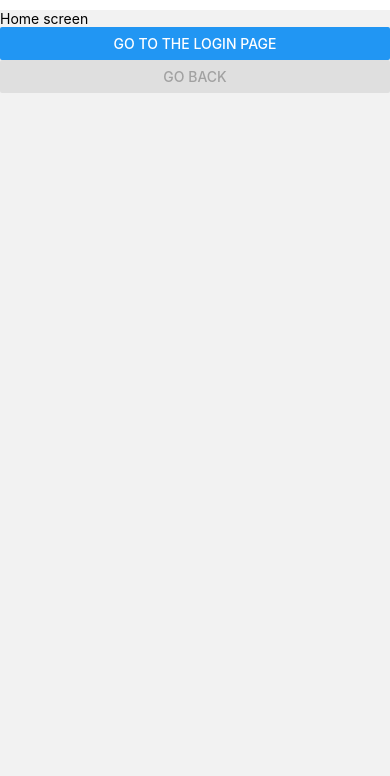
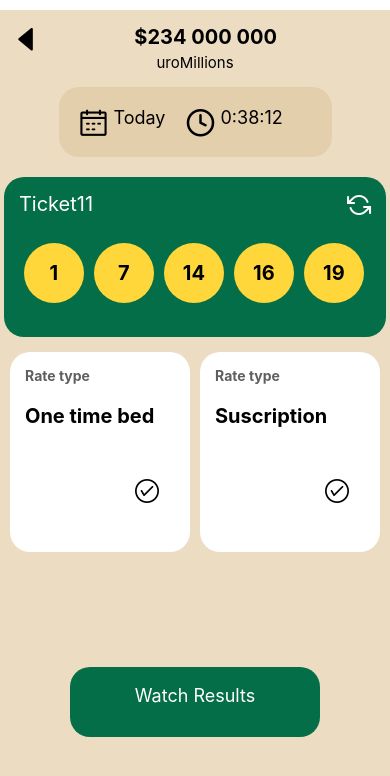
Before and after one commit to MarcoMR4/MateriaProgramacionMovil, a React Native app in the folder AwesomeProject/: screen /Tickets in a window 390 px wide. Shown: the top 776 px of the page. Built offline with nearby package versions, Linux system fonts and the light colour scheme.

Commit message:
CustomHeader, ticketScreen y home1

```diff
--- /dev/null
+++ b/AwesomeProject/assets/index.js
@@ -0,0 +1 @@
+export {default as back1} from './back1.png'
--- a/AwesomeProject/src/Routes/Router.jsx
+++ b/AwesomeProject/src/Routes/Router.jsx
@@ -5,6 +5,8 @@
 import { View, StyleSheet, Text } from "react-native";
 import HomeScreen from "../screens/HomeScreen";
 import LoginScreen from "../screens/LoginScreen";
+import Home1 from "../screens/unidad2_tarea6/Home1";
+import TicketScreen from "../screens/unidad2_tarea6/TicketScreen";
 
 const Stack = createStackNavigator();
 const BottomTabNavigator = createStackNavigator();
@@ -28,7 +30,7 @@
                 >
                     <Stack.Screen
                         name="Home"
-                        component={HomeScreen}
+                        component={Home1}
                         options = {{
                             headerShown: false,
                             title: 'Home2',
@@ -38,8 +40,8 @@
                         }}
                      />
                     <Stack.Screen
-                        name="Login"
-                        component={LoginScreen}
+                        name="Tickets"
+                        component={TicketScreen}
                         options = {{
                             headerShown: false,
                         }}
--- /dev/null
+++ b/AwesomeProject/src/components/CustomHeader.jsx
@@ -0,0 +1,47 @@
+import React from "react"
+import { View, Text, StyleSheet } from "react-native"
+import { useNavigation } from "@react-navigation/native"
+import { AntDesign } from '@expo/vector-icons'
+
+const CustomHeader = ({title, subtitle }) => {
+const navigation1 = useNavigation()
+    return (
+        <View style={{
+            backgroundColor: "#ecdcc2",
+            padding: 15,
+            flexDirection: "column",
+            alignContent: "space-between",
+            justifyContent: "space-between",
+            width: '100%'
+        }}>
+
+            <View style={{flexDirection:"row", justifyContent:"space-between"}}>
+                <AntDesign
+                        name="caretleft"
+                        size={26}
+                        color="black"
+                        onPress={() => navigation1.goBack()}
+                />
+                <Text style={styles.textTitle}>{title}</Text>
+                <Text style={styles.textTitle}> </Text>
+            </View>
+
+            <Text style={styles.textSubTitle}>{subtitle}</Text>
+        </View>
+    )
+
+}
+export default CustomHeader
+
+const styles = StyleSheet.create({
+    textTitle:{
+        fontWeight: "bold",
+        fontSize: 20,
+        textAlign: "center",
+    },
+    textSubTitle:{
+        fontSize: 15,
+        textAlign: "center",
+    },
+
+})
--- /dev/null
+++ b/AwesomeProject/src/components/unidad2/tarea6/RateCard.jsx
@@ -0,0 +1,37 @@
+import React from "react"
+import { View, StyleSheet, Text } from "react-native"
+import { AntDesign } from '@expo/vector-icons';
+
+const RateCard = ({type}) => {
+    return (
+        <View style={styles.container}>
+            <Text style={{color:'#5f5f5f', fontWeight: "bold"}}>Rate type</Text>
+            <Text style={{color:'black', fontWeight: "bold", fontSize: 20, marginTop: 20}}>{type}</Text>
+
+
+            <AntDesign
+                name="checkcircleo"
+                size={24}
+                color="black"
+                style={{marginTop: 50, marginLeft: 110}}
+            />
+        </View>
+    )
+
+
+
+}
+export default RateCard
+
+
+const styles = StyleSheet.create({
+    container:{
+        backgroundColor: '#ffffff',
+        width: 180,
+        height: 200,
+        borderRadius: 20,
+        margin: 5,
+        padding: 15,
+    },
+
+})
--- /dev/null
+++ b/AwesomeProject/src/components/unidad2/tarea6/Ticket.jsx
@@ -0,0 +1,51 @@
+import React from "react";
+import { View, StyleSheet, Text, FlatList } from "react-native";
+import { Feather } from '@expo/vector-icons';
+
+
+const Ticket = ({numbers, ticketNumber}) => {
+    const renderItem = ({ item }) => (
+        <View style={styles.number}>
+          <Text style={{textAlign: "center", fontSize: 20, fontWeight:"bold"}}>{item}</Text>
+        </View>
+      );
+    return (
+        <View style={styles.container}>
+            <View style={{flexDirection: "row", justifyContent: "space-between", marginBottom: 20,}}>
+                <Text style={{fontSize: 20, color:'white'}}>Ticket1{ticketNumber}</Text>
+                <Feather name="refresh-ccw" size={24} color="white" />
+            </View>
+
+            <FlatList
+                horizontal={true}
+                data = {numbers}
+                renderItem={renderItem}
+            />
+
+        </View>
+
+    )
+}
+export default Ticket
+
+const styles = StyleSheet.create({
+    container: {
+        backgroundColor: '#046e48',
+        width: '98%',
+        height: 160,
+        borderRadius: 20,
+        padding: 15,
+    },
+    number: {
+        backgroundColor: '#ffd73a',
+        borderRadius: 60,
+        width: 60,
+        height: 60,
+        margin: 5,
+        alignItems: "center",
+        justifyContent: "center",
+
+    }
+
+
+})
--- a/AwesomeProject/src/screens/LoginScreen.jsx
+++ b/AwesomeProject/src/screens/LoginScreen.jsx
@@ -8,7 +8,7 @@
     const {name} = route.params
 
     const navigation1 = useNavigation()
-    console.log(navigation)
+    //console.log(navigation)
 
     return (
         <View>
--- /dev/null
+++ b/AwesomeProject/src/screens/unidad2_tarea6/Home1.jsx
@@ -0,0 +1,62 @@
+import React from "react";
+import { Button, Text, View, StyleSheet, Image, TouchableOpacity } from "react-native";
+import { useNavigation } from "@react-navigation/native";
+import { back1 } from "../../../assets";
+
+const Home1 = ({navigation}) => {
+    return (
+        <View style={styles.container}>
+            <Text style={styles.textTitle}>Play and Win!</Text>
+            <Text style={styles.textSubTitle}>
+                Game for anyone who wants to try
+            </Text>
+            <Text style={styles.textSubTitle}>
+                luck at guessing numbers
+            </Text>
+            <Image
+                source={back1}
+                style={{width: '100%', height: 400, marginTop: 30, marginBottom: 20}}
+            />
+            <TouchableOpacity onPress={() => navigation.navigate('Tickets')} >
+                <View style={styles.buttonDown}>
+                    <Text style={{color: 'white', fontSize: 20, textAlign:"center", textAlignVertical: "center"}}>
+                        Get started
+                    </Text>
+                </View>
+            </TouchableOpacity>
+
+
+        </View>
+
+    )
+}
+export default Home1
+
+const styles = StyleSheet.create({
+    container: {
+        backgroundColor: '#016f48',
+        flex: 1,
+        alignItems:"center",
+    },
+    textTitle:{
+        color: '#fbfafc',
+        fontSize: 40,
+        textAlign: "center",
+        marginTop: 60,
+    },
+    textSubTitle:{
+        color: '#79ad9b',
+        fontSize: 15,
+        textAlign: "center",
+        marginTop: 5,
+    },
+    buttonDown:{
+        backgroundColor: '#f7793c',
+        borderRadius: 25,
+        width: 200,
+        height: 50,
+        marginTop: 20,
+        padding: 5
+    },
+
+})
--- /dev/null
+++ b/AwesomeProject/src/screens/unidad2_tarea6/TicketScreen.jsx
@@ -0,0 +1,79 @@
+import React from "react"
+import { Text, View, StyleSheet, Touchable } from "react-native";
+import { useNavigation } from "@react-navigation/native";
+import CustomHeader from "../../components/CustomHeader";
+import { AntDesign, Feather } from '@expo/vector-icons';
+import { TouchableOpacity } from "react-native-gesture-handler";
+import Ticket from "../../components/unidad2/tarea6/Ticket";
+import RateCard from "../../components/unidad2/tarea6/RateCard";
+
+
+const TicketScreen = ({navigation, route}) => {
+    const navigation1 = useNavigation()
+    const currentDate = new Date();
+    const hour = currentDate.getHours();
+    const minutes = currentDate.getMinutes();
+    const segs = currentDate.getSeconds();
+    const hourFormat = `${hour}:${minutes}:${segs}`;
+
+    const ticketsData = [
+        {
+          ticketNumber: 1,
+          numbers: [5, 10, 15, 20],
+        },
+      ];
+
+
+    return (
+        <View style={styles.container}>
+            <CustomHeader title='$234 000 000' subtitle='uroMillions' />
+
+            <View style={styles.today}>
+                <AntDesign name="calendar" size={30} color="black" />
+                <Text style={{fontSize: 18, marginLeft: 5, marginRight: 20,}}>Today</Text>
+                <Feather name="clock" size={30} color="black" />
+                <Text style={{fontSize: 18, marginLeft: 5, marginRight: 20,}}>{hourFormat}</Text>
+            </View>
+
+            <Ticket  ticketNumber='1' numbers={[1, 7, 14, 16, 19, 41]} />
+
+            <View style={{flexDirection: "row", marginTop: 10}}>
+                <RateCard type='One time bed' />
+                <RateCard type='Suscription' />
+            </View>
+
+            <TouchableOpacity>
+                <View style={styles.buttonDown}>
+                    <Text style={{fontSize: 18, color:'white', textAlign:"center"}}>Watch Results</Text>
+                </View>
+            </TouchableOpacity>
+
+        </View>
+    )
+}
+export default TicketScreen
+
+const styles = StyleSheet.create({
+    container: {
+        backgroundColor: '#ecdcc2',
+        flex: 1,
+        alignItems:"center",
+    },
+    today: {
+        width: '70%',
+        height: 70,
+        backgroundColor: '#e3cfac',
+        borderRadius: 20,
+        flexDirection: "row",
+        padding: 20,
+        marginBottom: 20,
+    },
+    buttonDown: {
+        backgroundColor: '#046e48',
+        width: 250,
+        height: 70,
+        borderRadius: 20,
+        paddingTop: 18,
+        marginTop: 110,
+    }
+})
```
Also changed, not shown: AwesomeProject/assets/back1.png (added), AwesomeProject/src/screens/HomeScreen.jsx (line endings or trailing spaces).
